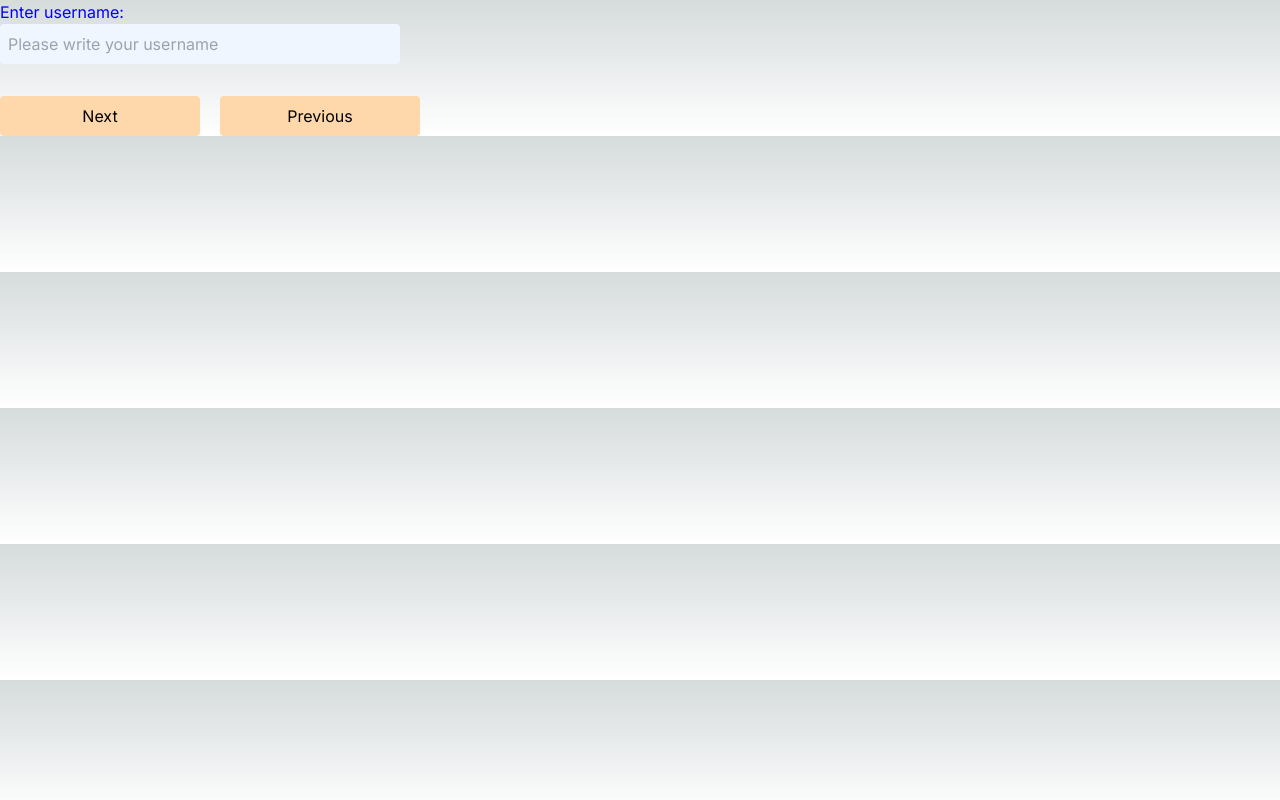
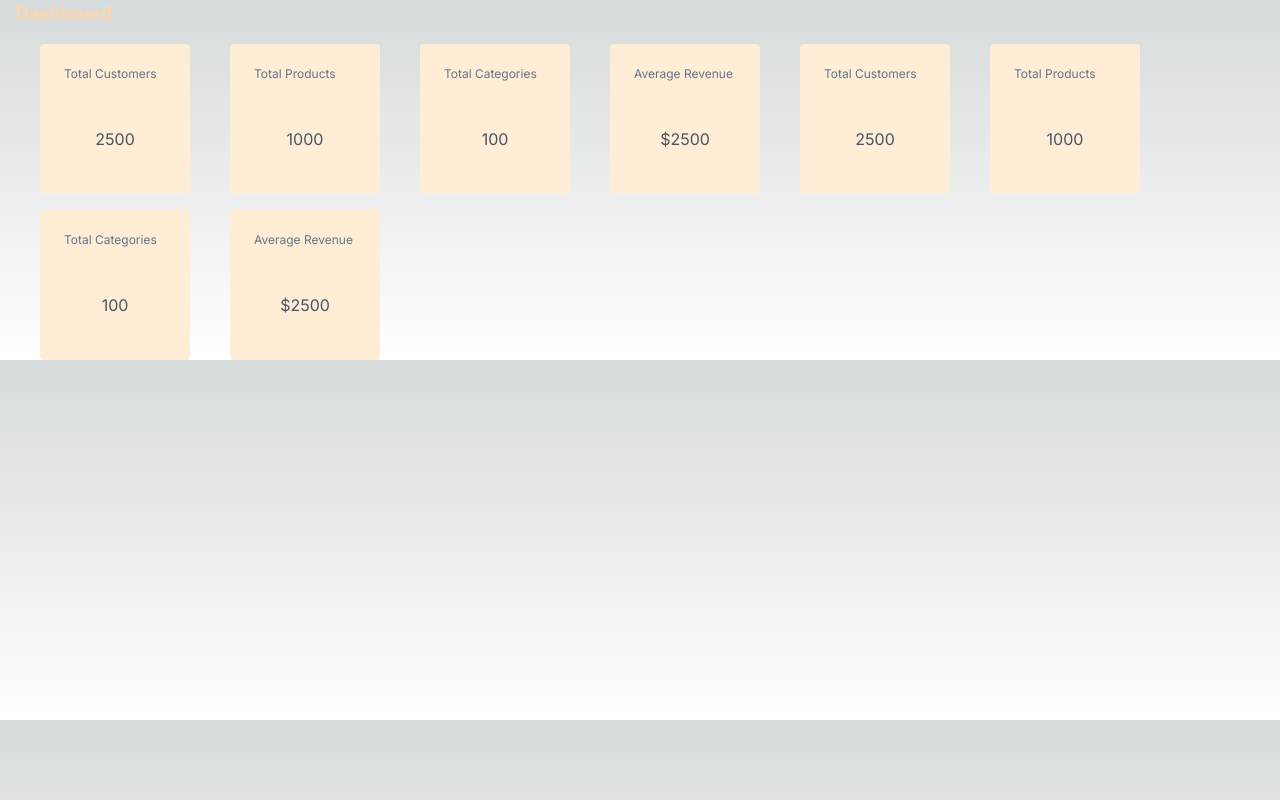
Before and after one commit to kowabunga314/React101, a Next.js app: page / in a window 1280 px wide. Built offline with nearby package versions, Linux system fonts and the light colour scheme.

Commit message:
Basic flex example

```diff
--- a/app/components/core/index.js
+++ /dev/null
@@ -1,2 +0,0 @@
-export { Button } from './button'
-export { Input } from './input'
--- a/app/components/index.js
+++ /dev/null
@@ -1 +0,0 @@
-export * from './core'
--- a/app/page.js
+++ b/app/page.js
@@ -1,19 +1,22 @@
 import Image from "next/image";
-import { Button, Input } from "./components";
+import { StatBox, Title } from "../components";
 
 export default function Home() {
   return (
     <div>
       <div>
-        <Input isWrong={false} label="Enter username: " placeholder="Please write your username" className='mb-8 w-[400px]' />
+        <Title className="ml-4" value="Dashboard" />
       </div>
-      <div>
-        <Button>
-          <span>Next</span>
-        </Button>
-        <Button style={{ marginLeft: 20 }}>
-          <h2>Previous</h2>
-        </Button>
+      <div className="flex flex-wrap">
+        <StatBox label='Total Customers' value='2500' className='ml-10 mt-4' />
+        <StatBox label='Total Products' value='1000' className='ml-10 mt-4' />
+        <StatBox label='Total Categories' value='100' className='ml-10 mt-4' />
+        <StatBox label='Average Revenue' value='$2500' className='ml-10 mt-4' />
+
+        <StatBox label='Total Customers' value='2500' className='ml-10 mt-4' />
+        <StatBox label='Total Products' value='1000' className='ml-10 mt-4' />
+        <StatBox label='Total Categories' value='100' className='ml-10 mt-4' />
+        <StatBox label='Average Revenue' value='$2500' className='ml-10 mt-4' />
       </div>
     </div>
   );
--- /dev/null
+++ b/components/core/index.js
@@ -0,0 +1,3 @@
+export { Button } from './button'
+export { Input } from './input'
+export { StatBox } from '../statBox'
--- /dev/null
+++ b/components/index.js
@@ -0,0 +1,4 @@
+export * from './core'
+
+export { Title } from './title'
+import { StatBox } from './statBox'
--- /dev/null
+++ b/components/statBox.js
@@ -0,0 +1,13 @@
+
+export const StatBox = ({ label, value, className }) => {
+    return (
+        <div className={`flex flex-col px-4 py-4 bg-orange-100 h-[150px] w-[150px] rounded ${className}`} >
+            <div>
+                <label className="text-slate-500 text-xs ml-2 py-4">{label}</label>
+            </div>
+            <div className="flex flex-1 mt-4 justify-items-center">
+                <h1 className="text-slate-600 m-auto">{value}</h1>
+            </div>
+        </div>
+    );
+}
--- /dev/null
+++ b/components/title.js
@@ -0,0 +1,10 @@
+
+export const Title = ({ value, className }) => {
+    return (
+        <h3
+            className={`text-lg font-bold text-orange-200 ${className}`}
+        >
+            {value}
+        </h3>
+    );
+}
```
Also changed, not shown: deprecated/app/page-intro.js (added, +20 -0 lines), components/core/button.js (renamed from app/components/core/button.js), components/core/input.js (renamed from app/components/core/input.js).
